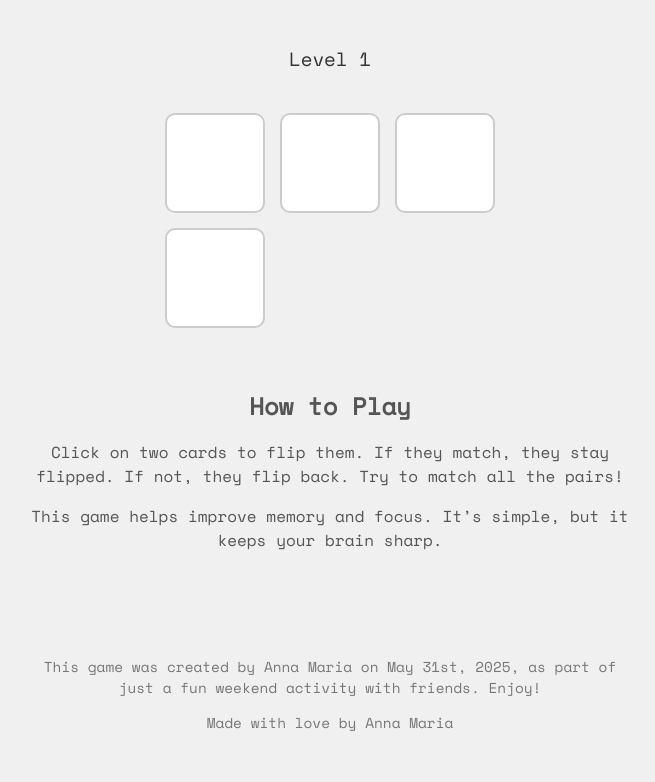
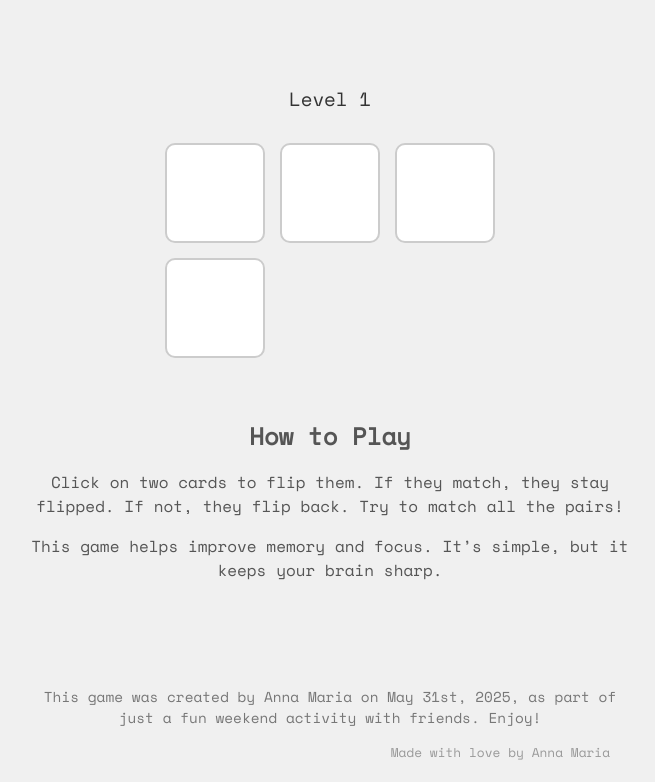
Before and after one commit to Annamaria9-coder/card-matching-memory-game, a plain HTML site: page index.html in a window 1280 px wide. Shown: the part 102-884 px from the top of the page, without its empty margins (310-965 px from the left). Drawn offline with nearby package versions, Linux system fonts and the light colour scheme.

Commit message:
Update style.css

```diff
--- a/style.css
+++ b/style.css
@@ -14,8 +14,24 @@ h1 {
   color: #333;
 }
 
+#quote-box {
+  margin-top: 10px;
+  font-size: 1rem;
+  color: #555;
+  text-align: center;
+  padding: 0 20px;
+  max-width: 500px;
+  min-height: 40px;
+}
+
+#message {
+  margin-top: 10px;
+  font-size: 1.2rem;
+  color: #333;
+}
+
 #game-board {
-  margin-top: 40px;
+  margin-top: 30px;
   display: grid;
   grid-template-columns: repeat(auto-fill, minmax(100px, 1fr));
   gap: 15px;
@@ -45,12 +61,6 @@ h1 {
   transform: scale(1.05);
 }
 
-#message {
-  margin-top: 20px;
-  font-size: 1.2rem;
-  color: #333;
-}
-
 #instructions {
   margin: 40px 20px;
   max-width: 600px;
@@ -74,6 +84,15 @@ footer {
   color: #777;
   text-align: center;
   max-width: 600px;
+  position: relative;
+}
+
+.signature {
+  position: absolute;
+  right: 20px;
+  bottom: -20px;
+  font-size: 0.8rem;
+  color: #999;
 }
 
 * {
```
